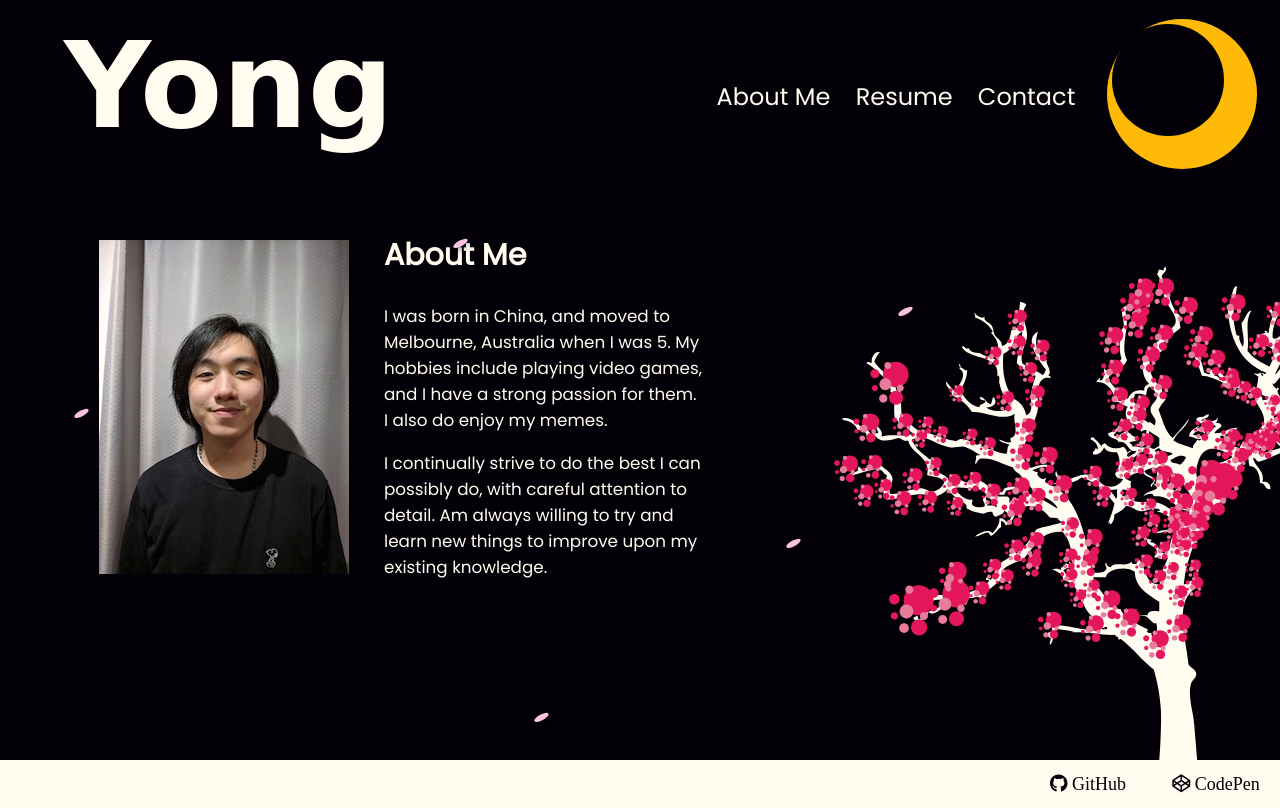
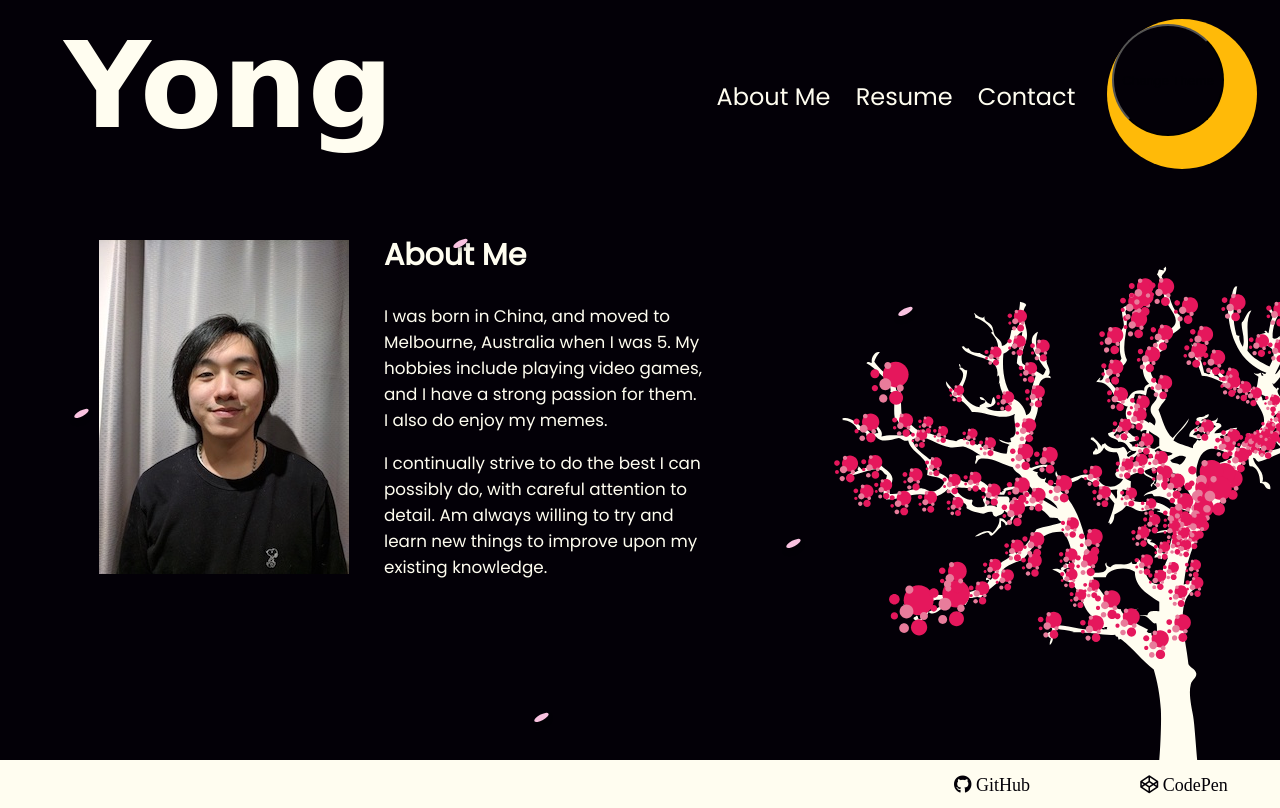
Before and after one commit to YongBong946/yong_website, a plain HTML site: page index.html in a window 1280 px wide. Both pictures are taken after a click on the button "Change Theme". Shown: the top 808 px of the page. Drawn offline with Linux system fonts and the light colour scheme; a web font is replaced by a local one.

Commit message:
added new links

```diff
--- a/assets/css/style.css
+++ b/assets/css/style.css
@@ -78,15 +78,7 @@ body {
     font-family: 'Finger Paint', cursive;
 }
 
-.links {
-    background-color: var(--text-color);
-    display: flex;
-    justify-content: flex-end;
-    align-items: center;
-    grid-area: links;
-}
-
-button {
+/* button {
     width: 10%;
     height: 100%;
     font-size: 18px;
@@ -94,7 +86,7 @@ button {
     color: var(--theme-color);
     border: 0px;
     overflow: hidden;
-}
+} */
 
 button:hover {
     background-color: #FFBA08;
@@ -105,7 +97,7 @@ a {
     text-decoration: none;
 }
 
-a:hover {
+.navbar a:hover {
     text-decoration: none;
     border-bottom: 10px solid var(--text-color);
 }
@@ -190,6 +182,7 @@ input {
     margin-top: 10px;
     margin-left: 10px;
     display: var(--hide-img);
+    overflow: hidden;
 }
 
 .submit {
@@ -206,6 +199,30 @@ input {
 
 .hidden {
     display: none;
+}
+
+.links {
+    background-color: var(--text-color);
+    display: flex;
+    justify-content: flex-end;
+    align-items: center;
+    grid-area: links;
+}
+
+.links a {
+    display: flex;
+    justify-content: center;
+    align-items: center;
+    color: var(--theme-color);
+    width: 15%;
+    height: 100%;
+    font-size: 18px;
+    border: 0px;
+    overflow: hidden;
+}
+
+.links a:hover {
+    background-color: #FFBA08;
 }
 
 .set {
@@ -379,7 +396,7 @@ input {
         z-index: 0;
     }
 
-    button {
+    .links a {
         width: 100%;
     }
 
--- a/index.html
+++ b/index.html
@@ -64,8 +64,8 @@
 
 
     <main class="links">
-            <button href="#" class="github"><i class="fab fa-github"> GitHub</i></button>
-            <button href="#" class="codepen"><i class="fab fa-codepen"> CodePen</i></button>
+            <a href="https://github.com/YongBong946" class="github" target="_blank"><i class="fab fa-github"> GitHub</i></a>
+            <a href="https://codepen.io/YongBong/" class="codepen" target="_blank"><i class="fab fa-codepen"> CodePen</i></a>
     </main>
 
 
```
Also changed, not shown: contact.html (+2 -2 lines), resume.html (+2 -2 lines).
